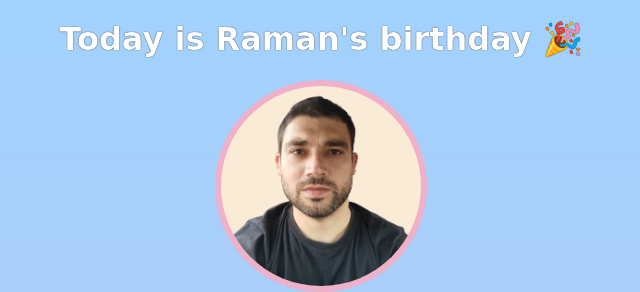
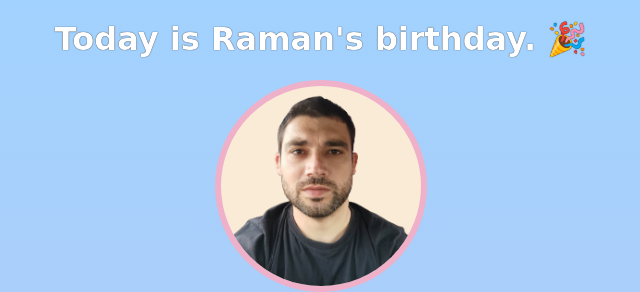
Before and after one commit to ramanboff/birtday_gift_site, a plain HTML site: page index.html in a window 1280 px wide. Shown: the top 292 px of the page, 319-959 px from the left. Drawn offline with nearby package versions, Linux system fonts and the light colour scheme; a web font is replaced by a local one.

Commit message:
Add point after name

```diff
--- a/index.html
+++ b/index.html
@@ -7,7 +7,7 @@
     </head>
     <body>
         <div id="header">
-            <h1>Today is Raman's birthday 🎉</h1>
+            <h1>Today is Raman's birthday. 🎉</h1>
             <img id="bff-img" src="images/raman-brt.png">
             <h2 id="bday-age">32 years old</h2>
             <h4 id="bday-date">17.08.2023</h4>
```
